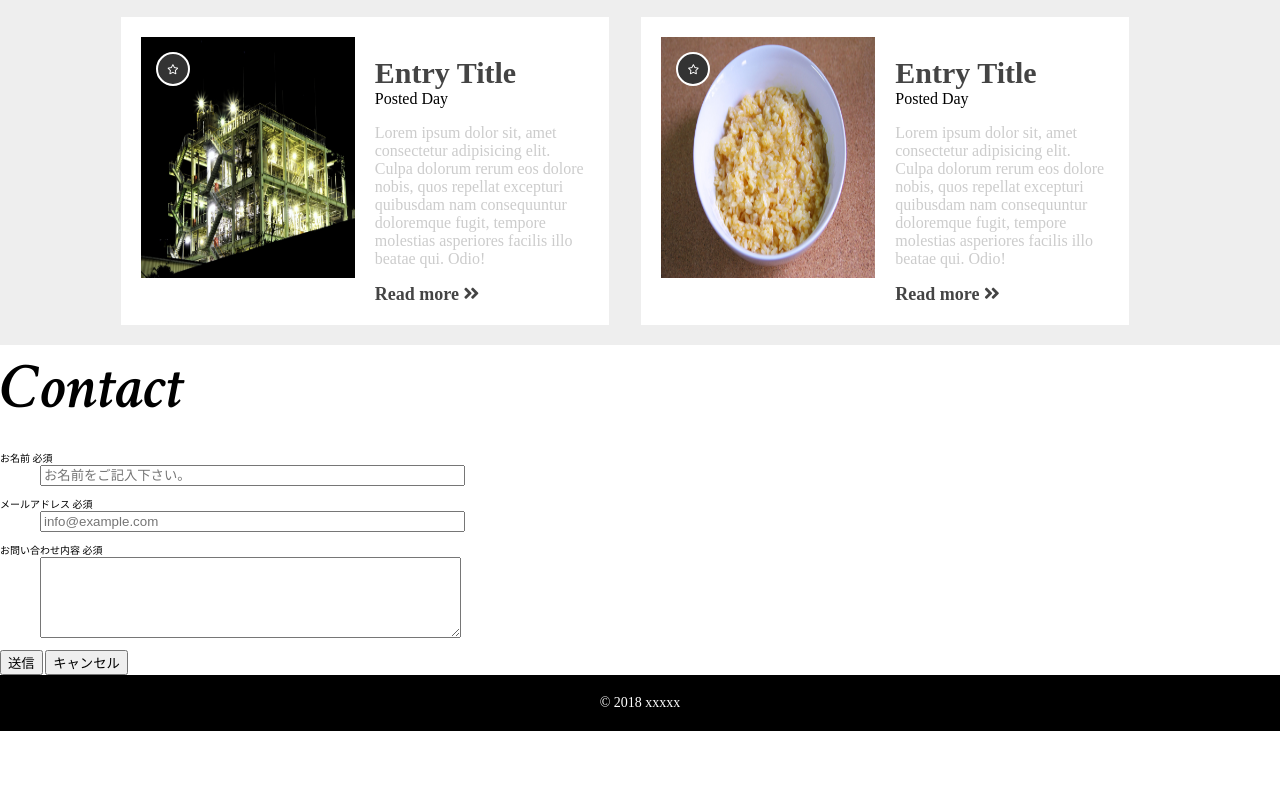
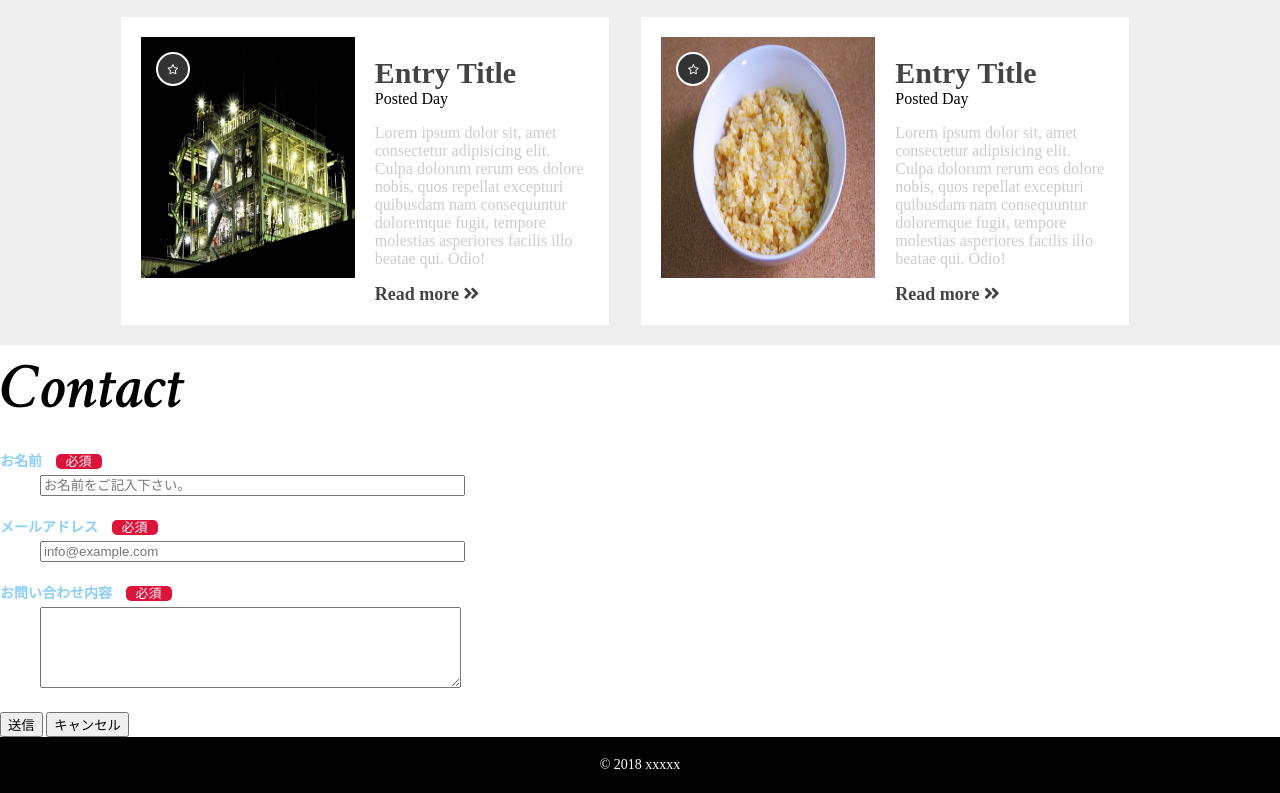
Before and after one commit to massanmasa/testsite-01, a plain HTML site: page index.html in a window 1280 px wide. Shown: the part 2281-3074 px from the top of the page. Before the commit the page ends 3012 px from the top, so only its background shows below. Drawn offline with nearby package versions, Linux system fonts and the light colour scheme.

Commit message:
style.scss, style.css - form style cording

```diff
--- a/scss/style.scss
+++ b/scss/style.scss
@@ -249,6 +249,33 @@ footer {
     }
 }
 
+/* コンタクトフォーム */
+.contact-wrapper {
+    font-size: 1.4rem;
+}
+
+.contact-menu {
+    margin-bottom: 2rem;
+    dt {
+        margin-bottom: 0.5rem;
+        font-weight: bold;
+    }
+}
+
+.required {
+    margin-right: 1rem;
+    color: #87cefa;
+}
+
+.required-text {
+    border-radius: 5px;
+    padding: 0 10px;
+    background-color: #dc143c;
+    font-size: 1.3rem;
+    font-weight: normal;
+    color: #fff;
+}
+
 #pageTopBtn {
     position: fixed;
     right: 2%;
```
Also changed, not shown: css/style.css.
